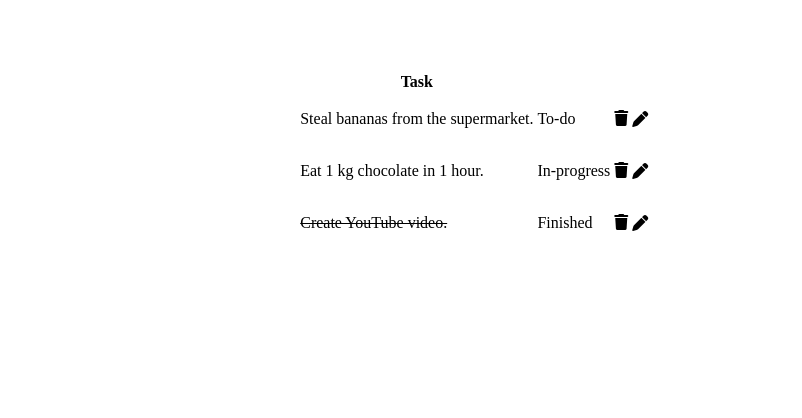
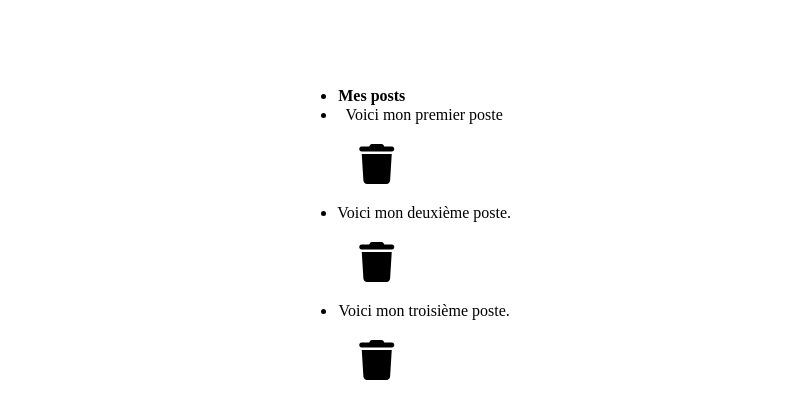
Before and after one commit to NicolasTamareg/ntnsmile, a Vue app: page /profil in a window 1280 px wide. Shown: the part 442-860 px from the top of the page, without its empty margins (0-802 px from the left). Before the commit the page ends 800 px from the top, so only its background shows below. Built offline with nearby package versions, Linux system fonts and the light colour scheme.

Commit message:
some change on list

```diff
--- a/src/components/ProfilPage.vue
+++ b/src/components/ProfilPage.vue
@@ -14,16 +14,16 @@
       /* Status could be: 'to-do' / 'in-progress' / 'finished' */
       tasks: [
         {
-          name: "Steal bananas from the supermarket.",
+          name: "Voici mon premier poste ",
           status: "to-do",
         },
         {
-          name: "Eat 1 kg chocolate in 1 hour.",
+          name: "Voici mon deuxième poste.",
           status: "in-progress",
         },
         {
-          name: "Create YouTube video.",
-          status: "finished",
+          name: "Voici mon troisième poste.",
+        //   status: "finished",
         },
       ],
     };
@@ -40,11 +40,11 @@
     /**
      * Change status of task by index
      */
-    changeStatus(index) {
-      let newIndex = this.statuses.indexOf(this.tasks[index].status);
-      if (++newIndex > 2) newIndex = 0;
-      this.tasks[index].status = this.statuses[newIndex];
-    },
+    // changeStatus(index) {
+    //   let newIndex = this.statuses.indexOf(this.tasks[index].status);
+    //   if (++newIndex > 2) newIndex = 0;
+    //   this.tasks[index].status = this.statuses[newIndex];
+    // },
 
     /**
      * Deletes task by index
@@ -97,24 +97,24 @@
         </div>
         <div class="mini-titre">
         </div>
-        <table class="table table-bordered mt-5">
+        <ul class="table table-bordered mt-5">
       <thead>
-        <tr>
-          <th scope="col">Task</th>
+        <li>
+          <th scope="col">Mes posts</th>
           <!-- <th scope="col" style="width: 120px">Status</th>
           <th scope="col" class="text-center">#</th>
           <th scope="col" class="text-center">#</th> -->
-        </tr>
+        </li>
       </thead>
       <tbody>
-        <tr v-for="(task, index) in tasks" :key="index">
-          <td>
+        <li v-for="(task, index) in tasks" :key="index">
+          <div class="firstLi">
             <span :class="{ 'line-through': task.status === 'finished' }">
               {{ task.name }}
             </span>
-          </td>
+          </div>
           <td>
-            <span
+            <!-- <span
               class="pointer noselect"
               @click="changeStatus(index)"
               :class="{
@@ -124,21 +124,21 @@
               }"
             >
               {{ capitalizeFirstChar(task.status) }}
-            </span>
+            </span> -->
           </td>
           <td class="text-center">
             <div @click="deleteTask(index)">
               <span class="fa fa-trash pointer"></span>
             </div>
           </td>
-          <td class="text-center">
+          <!-- <td class="text-center">
             <div @click="editTask(index)">
               <p class="fa fa-pen pointer"></p>
             </div>
-          </td>
-        </tr>
+          </td> -->
+        </li>
       </tbody>
-    </table>
+    </ul>
     </div>
 </template>
 
@@ -148,6 +148,16 @@
     justify-content: center;
     height: 100%;
     width: 80%;
+}
+
+table{
+    margin: 0 160px;
+}
+.fa{
+    font-size: 40px;
+}
+.text-center{
+    padding: 20px;
 }
 
 .photo-pseudo{
```
